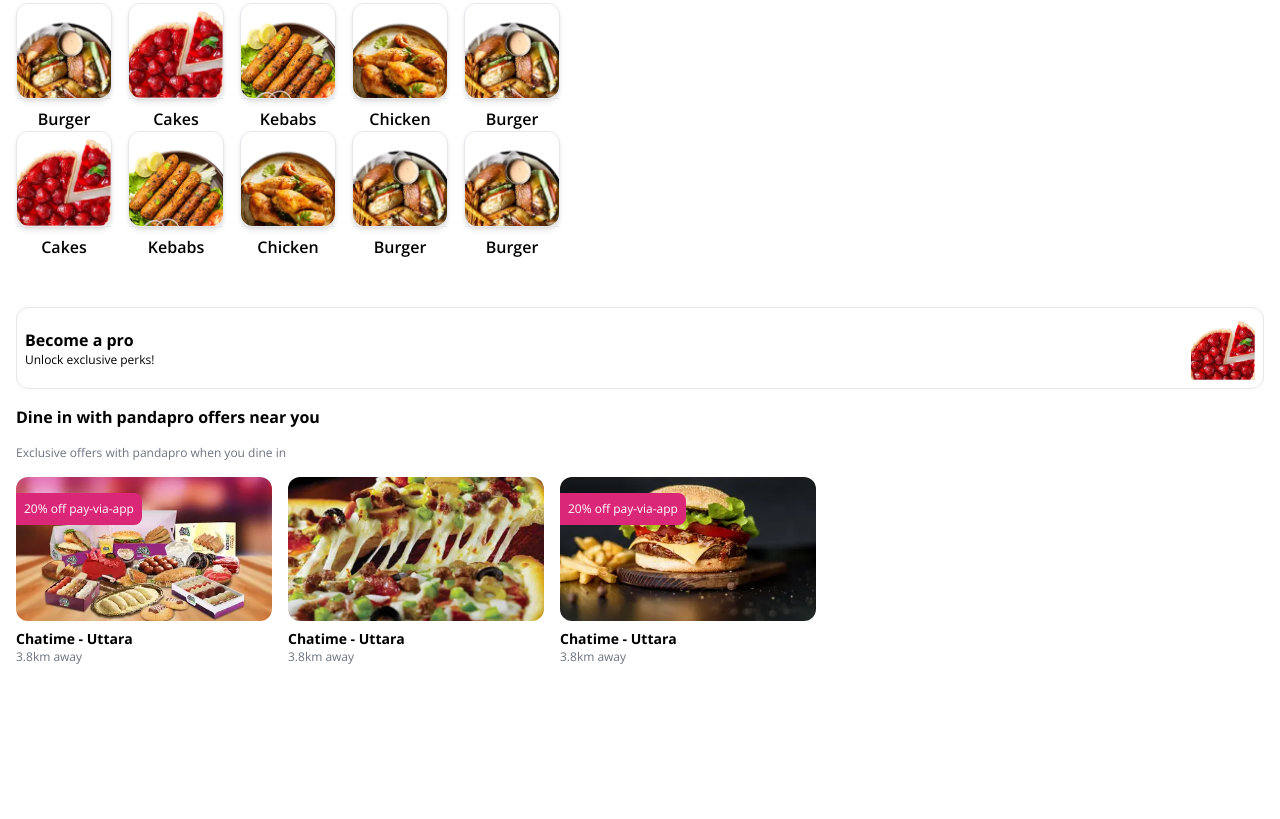
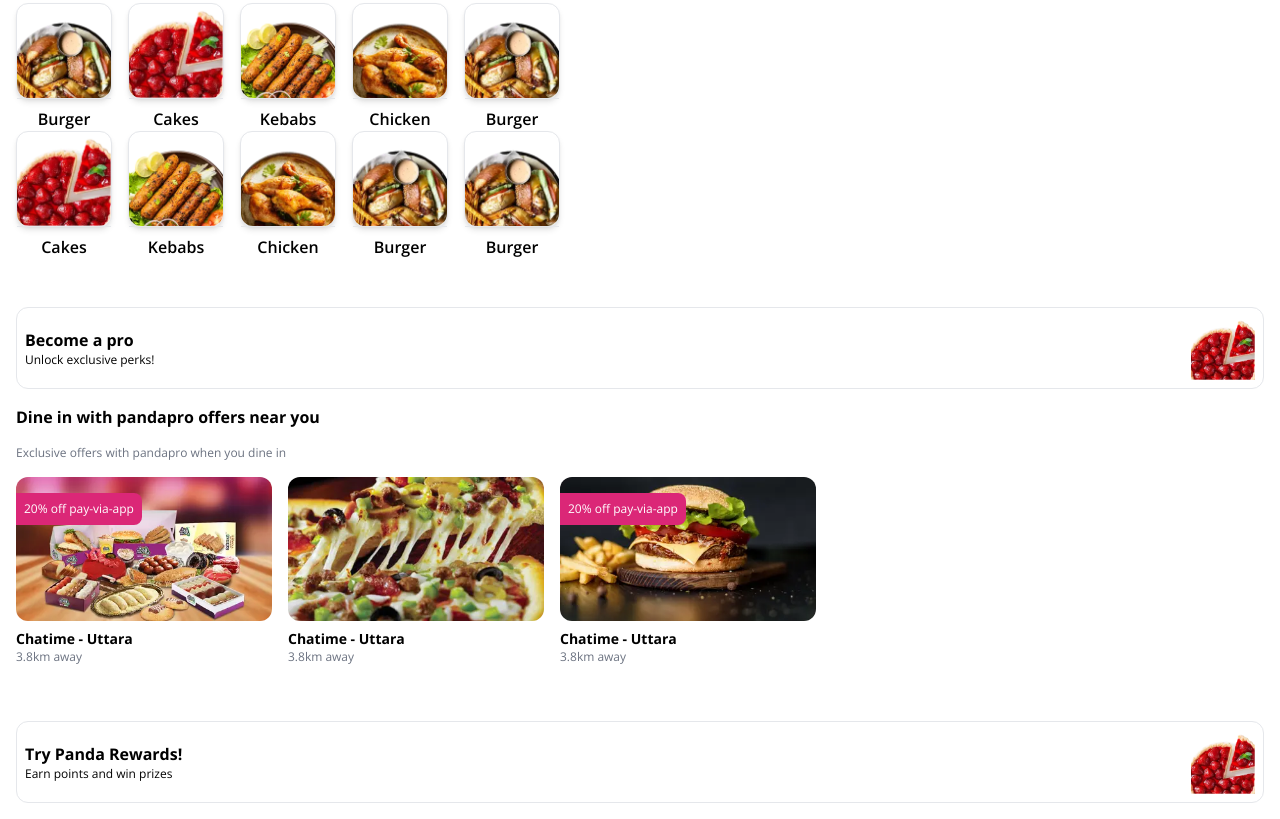
Before and after one commit to Jubayer-K/food-panda-page, a plain HTML site: page index.html in a window 1280 px wide. Shown: the part 1002-1821 px from the top of the page. Before the commit the page ends 1723 px from the top, so only its background shows below. Drawn offline with nearby package versions, Linux system fonts and the light colour scheme.

Commit message:
complete home page

```diff
--- a/index.html
+++ b/index.html
@@ -263,7 +263,18 @@
                 </div>
             </div>
         </section>
-
+        <!-- reward section -->
+        <section>
+            <div class="flex justify-between items-center border mb-4 mx-4 p-2 rounded-xl">
+                <div>
+                    <h4 class="text-base font-bold">Try Panda Rewards!</h4>
+                    <p class="text-xs">Earn points and win prizes</p>
+                </div>
+                <div>
+                    <img class=" h-16" src="images/foodb.png" alt="">
+                </div>
+            </div>
+        </section>
 
     </main>
 
```
